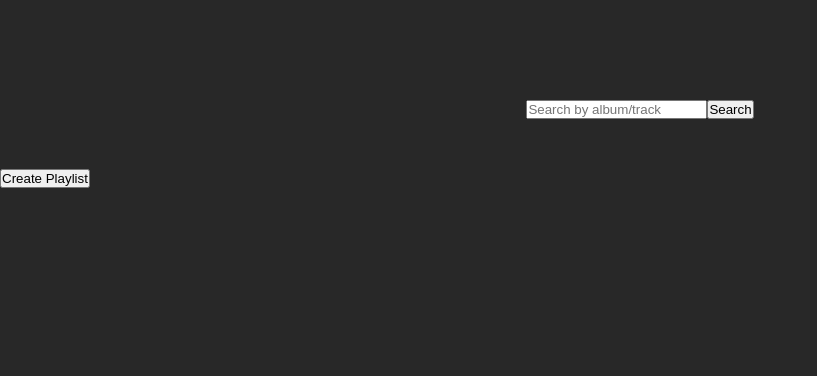
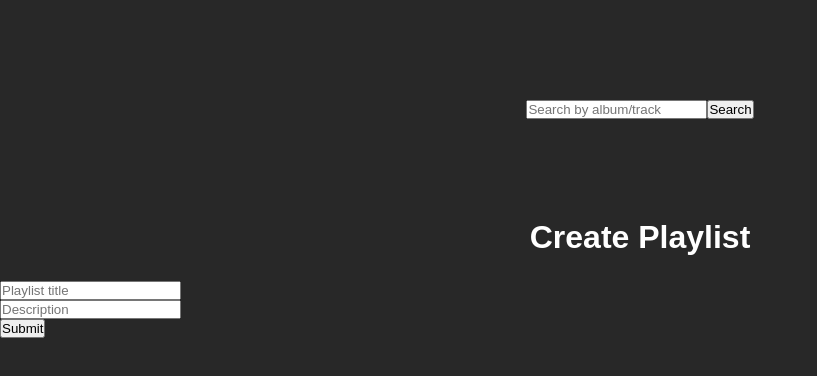
Before and after one commit to farizan17/gigih-task, a React (Create React App) app: page /home in a window 1280 px wide. Shown: the top 376 px of the page, without its empty margins (0-817 px from the left). Built offline with nearby package versions, Linux system fonts and the light colour scheme.

Commit message:
mod 4 ses 1

```diff
--- a/src/pages/home/index.js
+++ b/src/pages/home/index.js
@@ -55,7 +55,7 @@ export default function Home() {
       `https://api.spotify.com/v1/search?q=${name}&type=album`,
       {
         headers: {
-          Authorization: `Bearer BQBTBFlzv22i5qQyIBeXH1y_ku9HRUKNIsezH3QMDX4isV9wmdas1MvRll6wUOuako3eEOfpCJBSIq9voAR-0_umoxf9MQxBvQQyW2pHguxi86vRx9crj1S_VlfVDQnkwNd_fcbzwUOSpCG0xf6S6Ug7BjA6NEuiZ416QBcV`,
+          Authorization: `Bearer BQChs5EbkTelT6hUSOyBVpAgaIhnaD8uDt5kW2r2DkW7Z6wkq-FJeWUlkhD4pW-01hiDJL8D2r-zV5M44wmcxgjNWqDpBNuQlUfURYfrsI22w22JCrI526_F8_l9meVIshPNnePb_kXC6LYqMxNTNwInK44AzIR21hpaeVSj`,
         },
       }
     ).then((response) => response.json());
@@ -75,11 +75,12 @@ export default function Home() {
         />
         <button type="submit">Search</button>
       </form>
-      <div className="btn-create">
+      {/* <div className="btn-create">
           <NavLink to="/playlist">
-            <button onClick={() => <Playlist />}>Create Playlist</button>
+            <button onClick={() => <Playlist token={token} />}>Create Playlist</button>
           </NavLink>
-        </div>
+        </div> */}
+        <Playlist token={token} selected={selected}/>
       <div className="App">
         {data &&
           data.map((v, index) => {
--- a/src/pages/playlist/index.js
+++ b/src/pages/playlist/index.js
@@ -1,6 +1,6 @@
 import React, { useState } from "react";
 
-function Playlist({ token }) {
+function Playlist({ token, selected }) {
   const [title, setTitle] = useState("");
   const [desc, setDesc] = useState("");
 
@@ -8,7 +8,7 @@ function Playlist({ token }) {
     e.preventDefault();
     var myHeaders = new Headers();
     myHeaders.append("Content-Type", "application/json");
-    myHeaders.append("Authorization", `Bearer ${token}`);
+    myHeaders.append("Authorization", `Bearer BQChs5EbkTelT6hUSOyBVpAgaIhnaD8uDt5kW2r2DkW7Z6wkq-FJeWUlkhD4pW-01hiDJL8D2r-zV5M44wmcxgjNWqDpBNuQlUfURYfrsI22w22JCrI526_F8_l9meVIshPNnePb_kXC6LYqMxNTNwInK44AzIR21hpaeVSj`);
 
     var raw = JSON.stringify({
       name: `${title}`,
@@ -31,7 +31,6 @@ function Playlist({ token }) {
       .then((result) => console.log(result))
       .catch((error) => console.log("error", error));
   };
-  console.log(token);
   return (
     <div className="container-create">
       <div className="kotak-create">
```
